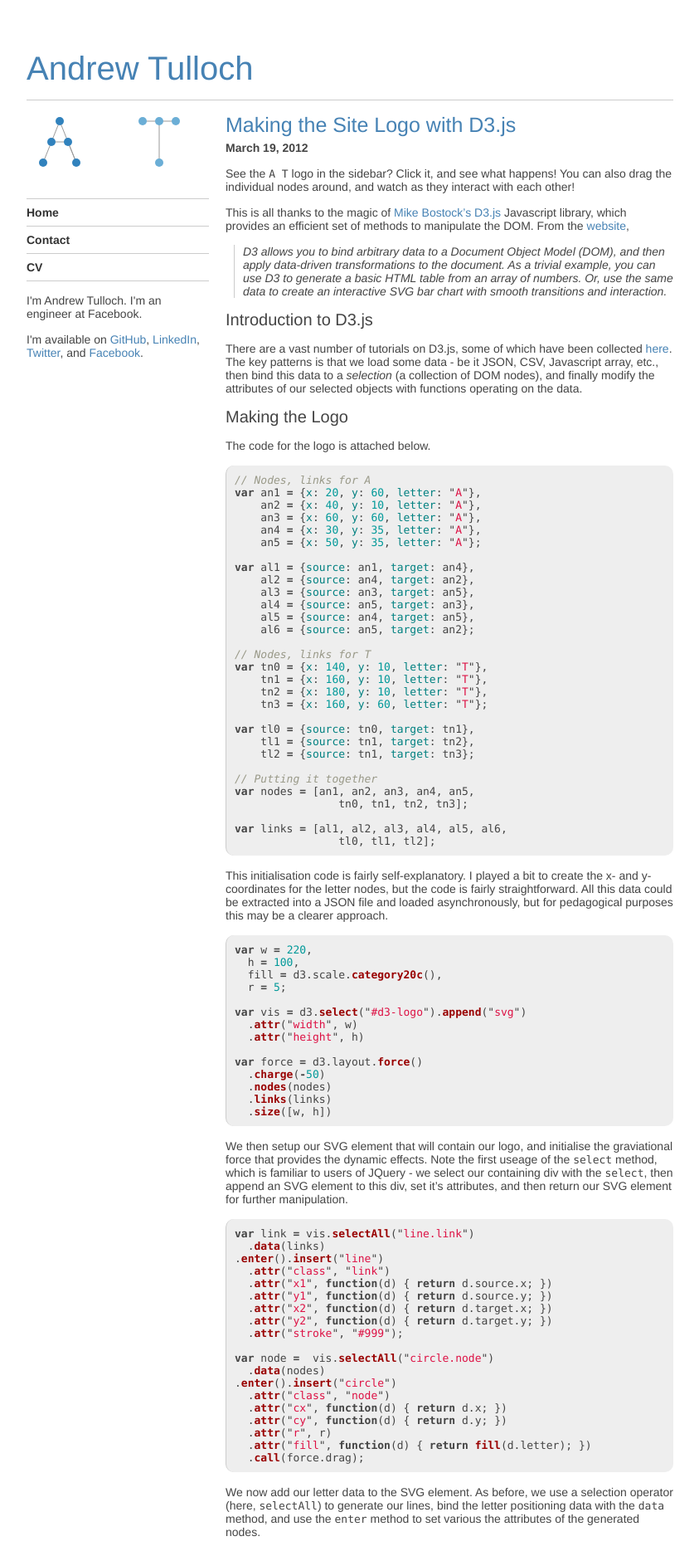
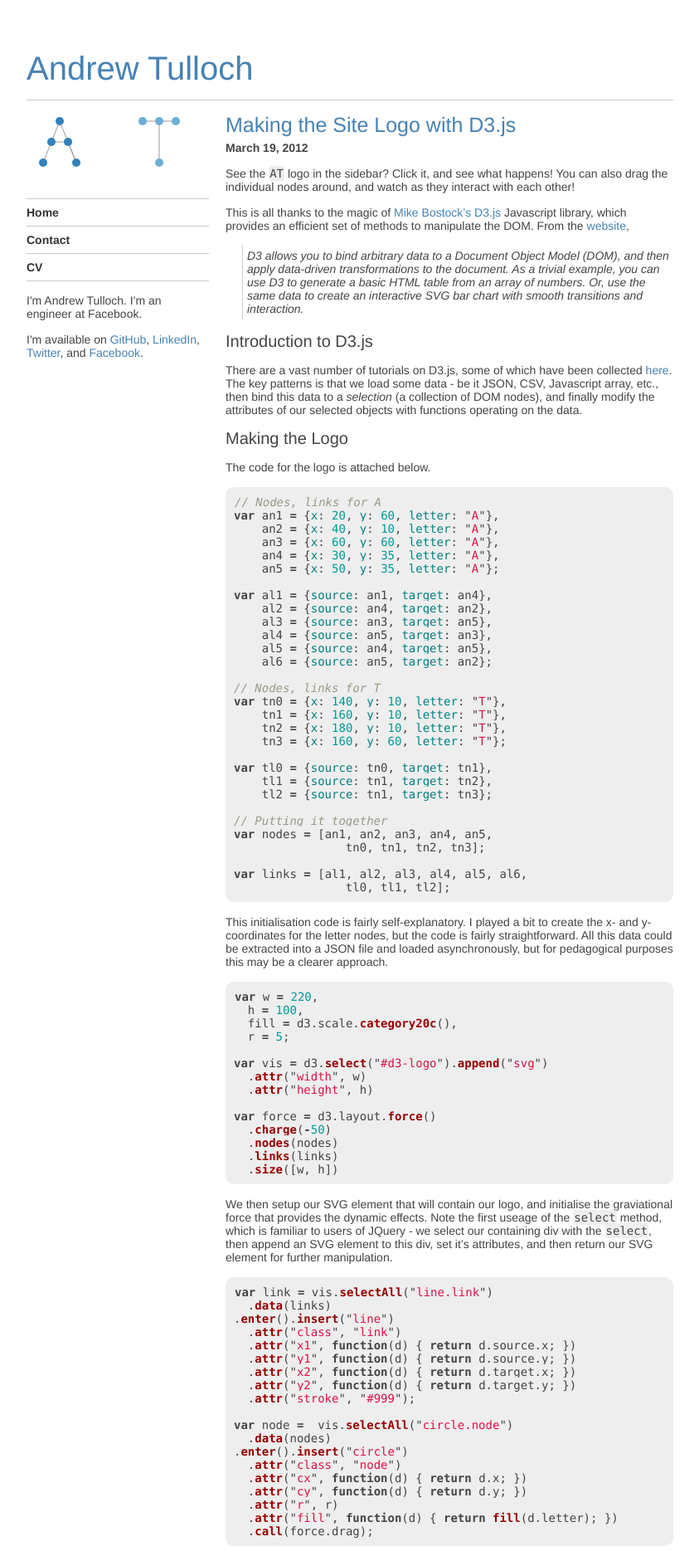
Before and after one commit to ajtulloch/ajtulloch.github.com, a Jekyll site: the page built from _posts/2012-03-19-making-the-site-logo.md, in a window 1280 px wide. Shown: the top 1869 px of the page at 83% size, without its empty margins (138-981 px from the left). Built offline with Jekyll 4.4.1, drawn with Linux system fonts in a browser that asks for light colours; nearby versions of some CDN libraries; comment, search, counter and statistics services are not loaded.

Commit message:
Fixed formatting of inline code blocks for markdown.

```diff
--- a/_posts/2012-03-19-making-the-site-logo.md
+++ b/_posts/2012-03-19-making-the-site-logo.md
@@ -2,7 +2,7 @@
 title: Making the Site Logo with D3.js
 layout: post
 intro: |
-    See the `A T` logo in the sidebar?  Click it, and see what happens! You can also drag the individual nodes around, and watch as they interact with each other!
+    See the `AT` logo in the sidebar?  Click it, and see what happens! You can also drag the individual nodes around, and watch as they interact with each other!
 
     This is all thanks to the magic of [Mike Bostock's][mbostock] [D3.js][d3.js] Javascript library, which provides an efficient set of methods to manipulate the DOM.  From the [website][d3.js],
 
@@ -14,9 +14,10 @@ intro: |
     [d3.js tutorials]: http://mbostock.github.com/d3/api/
     [d3.js gallery]: http://mbostock.github.com/d3/ex/#user_gallery
     [d3.js examples]: http://mbostock.github.com/d3/ex/
+
 ---
 
-See the `A T` logo in the sidebar?  Click it, and see what happens! You can also drag the individual nodes around, and watch as they interact with each other!
+See the `AT` logo in the sidebar?  Click it, and see what happens! You can also drag the individual nodes around, and watch as they interact with each other!
 
 This is all thanks to the magic of [Mike Bostock's][mbostock] [D3.js][d3.js] Javascript library, which provides an efficient set of methods to manipulate the DOM.  From the [website][d3.js],
 
--- a/css/site.css
+++ b/css/site.css
@@ -25,9 +25,6 @@ h1 {
   font-weight: 300;
 }
 
-.post {
-  text-align: justify;
-}
 a {
   color: steelblue;
   text-decoration: none;
@@ -38,11 +35,21 @@ a:hover {
 }
 
 blockquote {
+  margin-left: 20px;
+  padding: 5px;
+  font-style: italic;
+/*  border-radius: 10px;*/
+/*  -moz-border-radius: 10px;*/
+/*  -webkit-border-radius: 10px;*/
   border-left: 1px solid #ccc;
-  padding-left: 10px;
-  margin-left: 10px;
-  font-style: italic;
+  overflow:auto;
+/*  background: #eee;*/
 }
+
+blockquote p {
+  margin-bottom: 0px;
+}
+
 
 .date {
   margin-top: -10px;
@@ -67,39 +74,47 @@ blockquote {
 /*  margin-bottom: 5px;*/
 }
 
-ul.nav{
+ul.nav {
   border-top: 1px solid #ccc;
 }
 
-ul.nav li{
+ul.nav li {
   list-style-type: none;
   margin: 0;
   padding: 8px 0;
   border-bottom: 1px solid #ccc;
 }
 
-ul.nav li a{
+ul.nav li a {
   color: #333;
   font-weight: bold;
   text-decoration: none;
 }
-ul.nav li a:hover{
+ul.nav li a:hover {
   color: #000;
 }
 
 /* Code */
 
-pre{
+pre {
   margin:16px 0;
   padding-left:10px;
   padding-top: 10px;
   padding-bottom: 10px;
-  border-left:1px solid #ccc;
   overflow:auto;
   background: #eee;
   -webkit-font-smoothing:subpixel-antialiased;
   border-radius: 10px;
+  -moz-border-radius: 10px;
+  -webkit-border-radius: 10px;
 }
-pre code{
-  display:block;
+
+
+code {
+  -moz-border-radius: 3px;
+  -webkit-border-radius: 3px;
+  border-radius: 3px;
+  padding: 1px 1px;
+  font-size: 14px;
+  background: #eee;
 }
--- a/css/text.css
+++ b/css/text.css
@@ -82,6 +82,7 @@ pre,
 table,
 address,
 fieldset,
+blockquote,
 figure {
   margin-bottom: 15px;
 }
```
